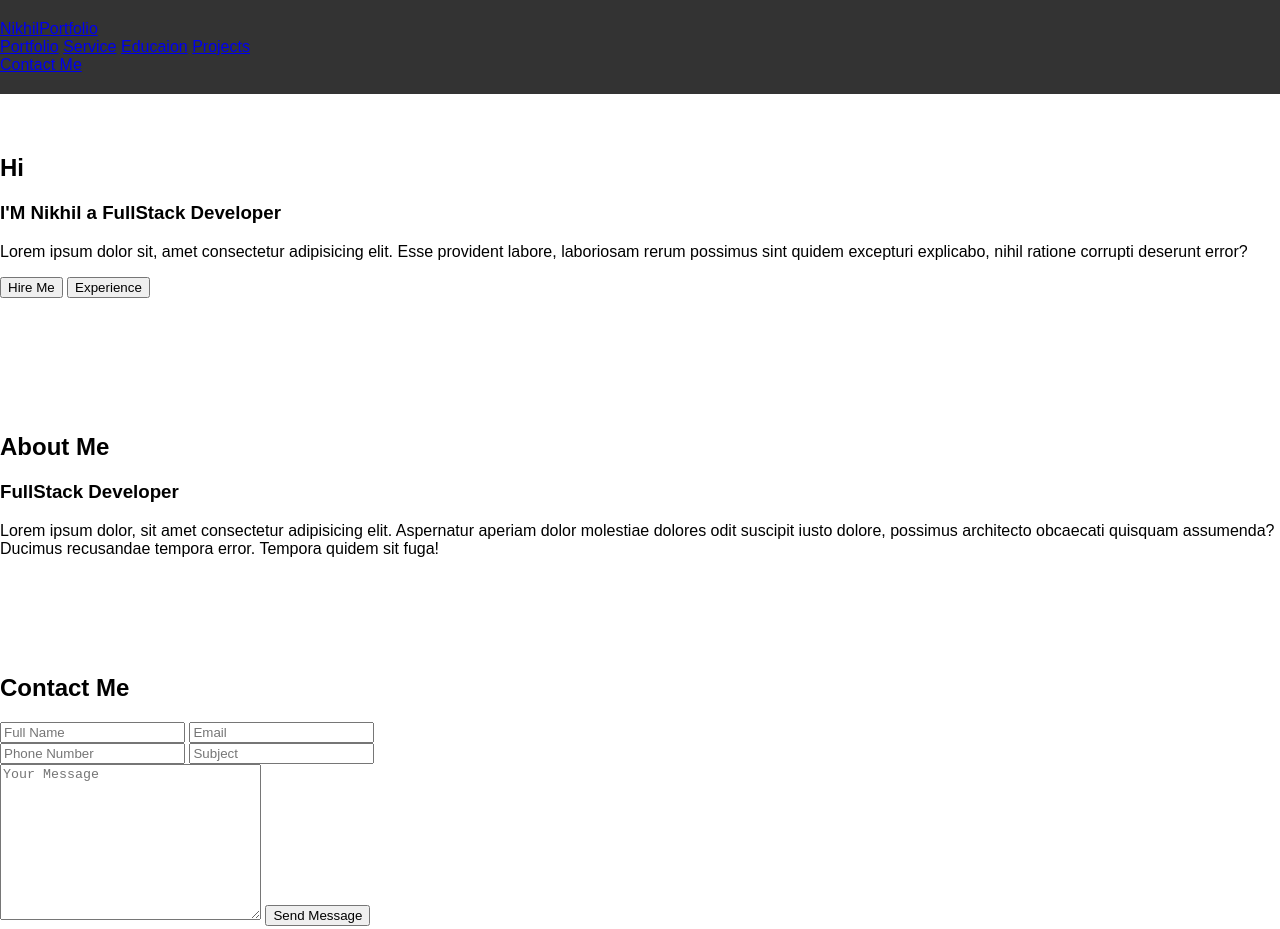
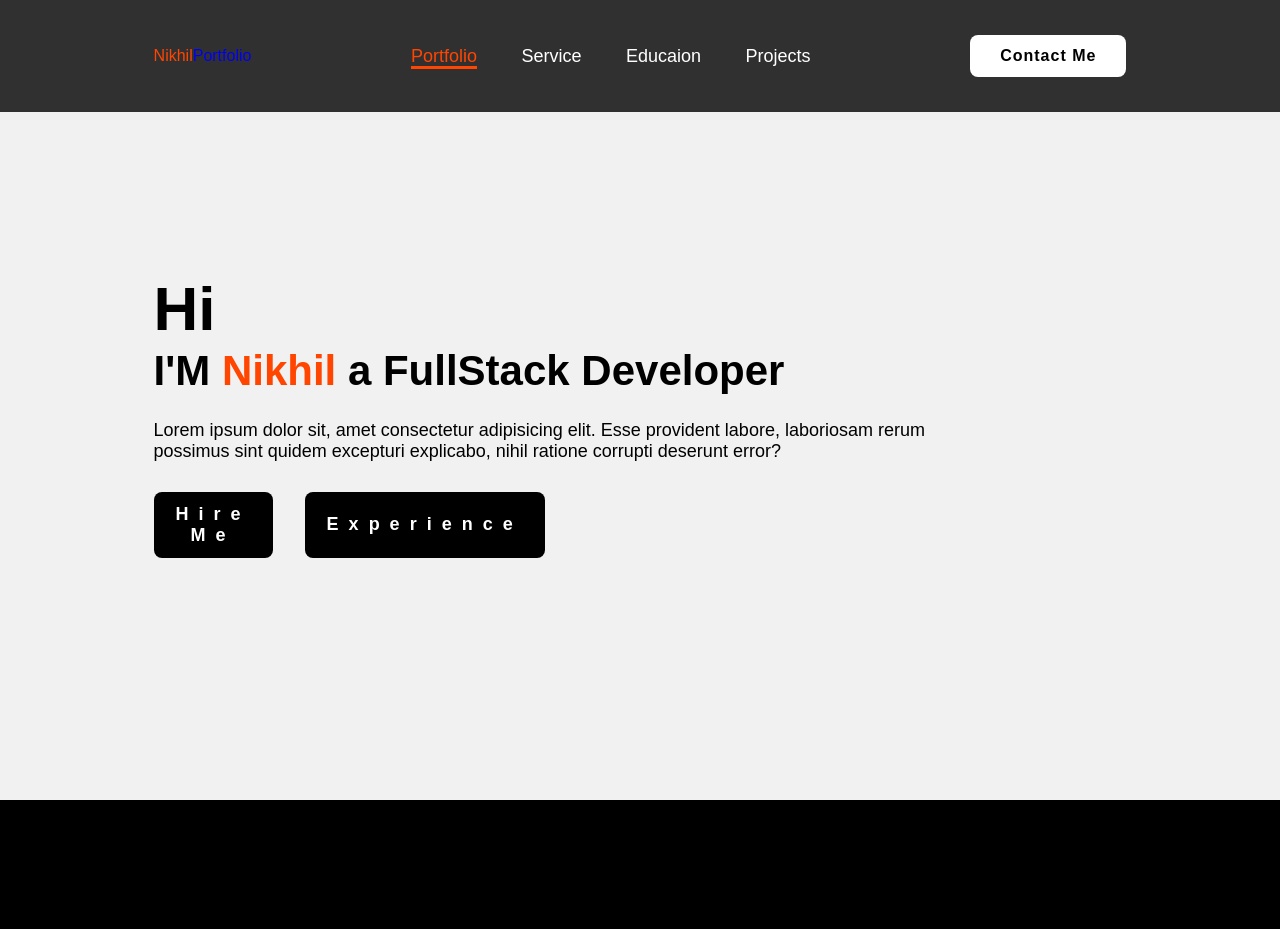
Before and after one commit to Nikhil8668/Codsoft, a plain HTML site: page My Portfolio/index.html in a window 1280 px wide. Shown: the top 929 px of the page. Drawn offline with nearby package versions, Linux system fonts and the light colour scheme.

Commit message:
Update style.css

```diff
--- a/My Portfolio/style.css
+++ b/My Portfolio/style.css
@@ -1,61 +1,218 @@
 @import url("https://fonts.googleapis.com/css2?family=Roboto:ital,wght@0,100;0,300;0,400;0,500;0,700;0,900;1,100;1,300;1,400;1,500;1,700;1,900&display=swap");
-
-body {
-    font-family: Arial, sans-serif;
+*{
     margin: 0;
     padding: 0;
+    box-sizing: border-box;
+    font-family: 'Poppins',sans-serif;
+    text-decoration: none;
+    list-style: none;
+
+}
+.header{
+   position: fixed;
+   top: 0;
+   left: 0;
+   width: 100%;
+   padding: 35px 12%;
+   background-color: rgba(0, 0, 0, 0.802);
+   display: flex;
+   justify-content: space-between;
+   align-items: center;
+   z-index: 100;
+
+}
+.logo{
+    color: white;
+    font-weight: 600;
+
+    transition: 0.3s ease;
+    font-size: 24px;
+
+}
+.logo:hover{
+    color:orangered;
+    text-shadow: 0 0 25px orangered,
+                 0 0 50px orangered;
+    transform: scale(1.1);
+}
+span{
+    color:orangered;
+}
+.navbar a{
+    font-size: 18px;
+    color: white;
+    font-weight: 500;
+    margin: 0 20px;
+    border-bottom: 3px solid transparent;
+    transition: 0.3s ease;
 }
 
-.container {
-    width: 80%;
-    margin: 0 auto;
+.navbar a:hover,
+.navbar a.active{
+    color: orangered;
+    border-bottom: 3px solid orangered;
+}
+.contact {
+    padding: 10px 28px;
+ background-color: white;
+ color: black;
+ border: 2px solid transparent;
+ border-radius: 8px;
+ font-size: 16px;
+ letter-spacing: 1px;
+ font-weight: 600;
+ transition: 0.3s ease;
+}
+.contact:hover{
+    background-color: orangered;
+    box-shadow: 0 0 25px orangered;
+    color: white;
+}
+.home{
+width: 100%;
+min-height: 100vh;
+background-color: rgb(241, 241,241);
 display: flex;
-    justify-content: space-around;
+align-items: center;
+gap: 7em;
+padding: 30px 12% 0;
+
+}
+.home-content{
+    max-width: 800px;
 }
 
-header {
-    background-color: #333;
-    color: #fff;
-    padding: 20px 0;
+.home-content h3 {
+    font-size: 42px;
+}
+.home-content h1{
+    font-size: 62px;
+    line-height: 1.2;
+}
+.home-content p{
+    font-size: 18px;
+    margin: 25px 0 30px;
+
+}
+.btn-box{
+    width: 345px;
+    display: flex;
+    gap: 2em;
+}
+.btn-1{
+    padding: 10px 20px;
+    background-color: black;
+    color: white;
+    border: 2px solid transparent;
+    border-radius: 8px;
+    font-size: 18px;
+    letter-spacing: 10px;
+    font-weight: 600;
+    transition: 0.3a ease;
+    cursor: pointer;
+
+}
+.btn-1:hover{
+    background-color: white;
+    border: 2px solid black;
+    color: orangered;
+}
+.btn-2 {
+    padding: 10px 20px;
+    background-color: black;
+    color: white;
+    border: 2px solid transparent;
+    border-radius: 8px;
+    font-size: 18px;
+    letter-spacing: 10px;
+    font-weight: 600;
+    transition: 0.3a ease;
+    cursor: pointer;
+}
+.btn-2:hover{
+    background-color: white;
+    color: orangered;
+}
+img-box{
+    padding-bottom: 50%;
+}
+.img-box img{
+    border-radius: 50%;
+    width: 550px;
+    margin-bottom: 40px;
+}
+::-webkit-scrollbar{
+    width: 15px;
+}
+::-webkit-scrollbar-thumb{
+    background-color: orangered;
+}
+::-webkit-scrollbar-track{
+  background-color: rgba(0, 0, 0, 0.6);
+  width: 50px;
 }
 
-header h1 {
-    margin: 0;
+.about{
+    display: flex;
+    justify-content: center;
+    align-items: center;
+    /* padding:  80px; */
+    padding-bottom: 200px;
+    gap: 10em;
+    background-color: black;
+    margin: auto;
+    /* height: 70vh; */
 }
-
-nav ul {
-    list-style: none;
-    padding: 0;
+.about-img{
+padding-bottom: 40%;
 }
-
-nav ul li {
-    display: inline;
-    margin-right: 20px;
+.about-img img{
+    position: relative;
+    width: 550px;
+    box-shadow: 0 0 25px orangered
+                0 0 50px orangered;
+    border-radius: 50%;
 }
-
-nav ul li a {
-    color: #fff;
-    text-decoration: none;
+.about-content h3{
+   font-size: 62px;
+   color: white;
 }
-
-main {
-    padding: 20px 0;
+.about-content h2{
+    font-size: 42px;
+    color: white;
+    text-align: left;
  }
-
-section {
-    padding: 40px 0;
+ about-content p{
+    font-size: 20px;
+    color: white;
+    margin:2em 0 3em;
  }
-
-footer {
-    background-color: #333;
-    color: #fff;
-    padding: 20px 0;
+ .contact-form h2{
     text-align: center;
+   margin-top: 3em;
+   margin-bottom: 1em;
+   font-size: 36px;
  }
-
-.container img {
-    width: 300px;
-    height: 300px;
-    overflow: hidden;
+ .contact-form form{
+   max-width: 50em;
+   margin: 1rem auto;
+   text-align: center;
+   margin-bottom: 3em;
 
  }
+ .contact-form form .input-box{
+    display: flex;
+    justify-content: center;
+    flex-wrap: wrap;
+ }
+ .contact-form form .input-box input,
+ .contact-form form textarea{
+    width: 100%;
+    padding: 1.5em;
+    font-size: 18px;
+    color: black;
+    background: rgb(241, 241,241);
+    border-radius: .8rem;
+    margin: 1rem 0;
+    resize: none;
+ }
```
Lines whose indentation alone changed are shown as unchanged.
